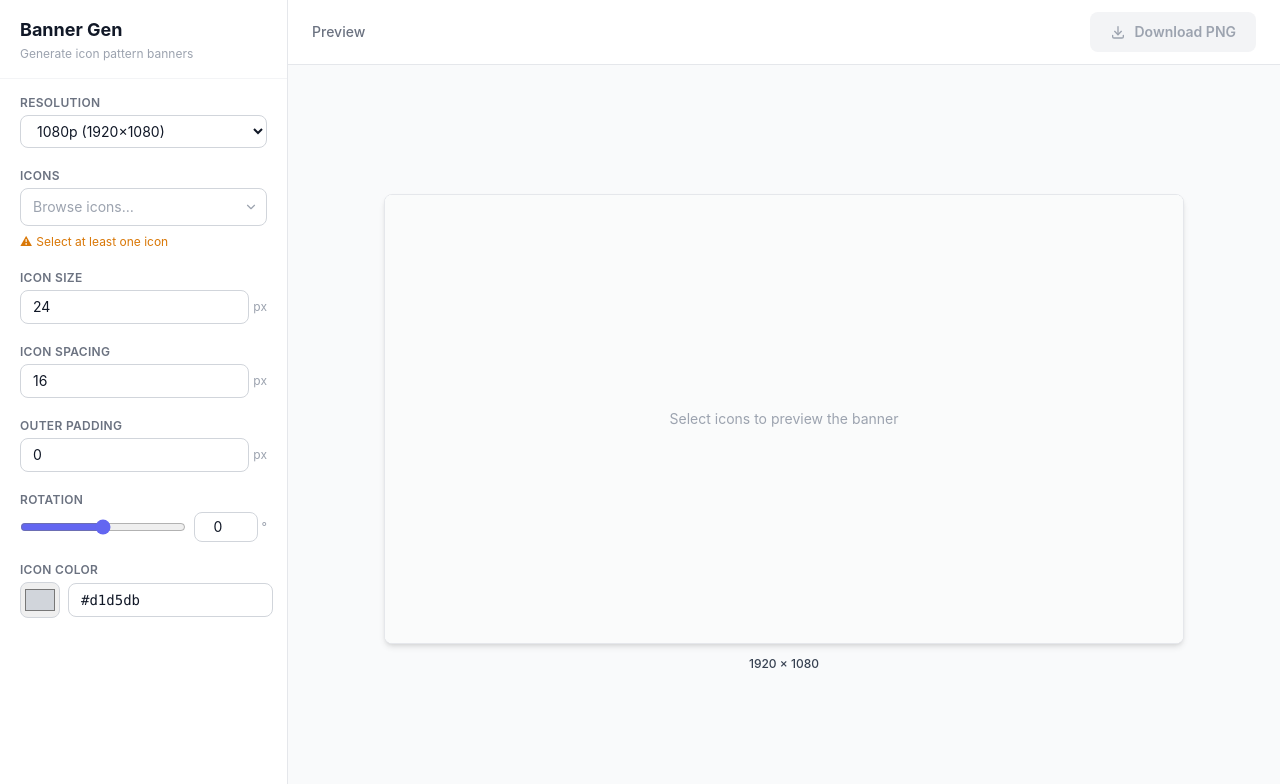
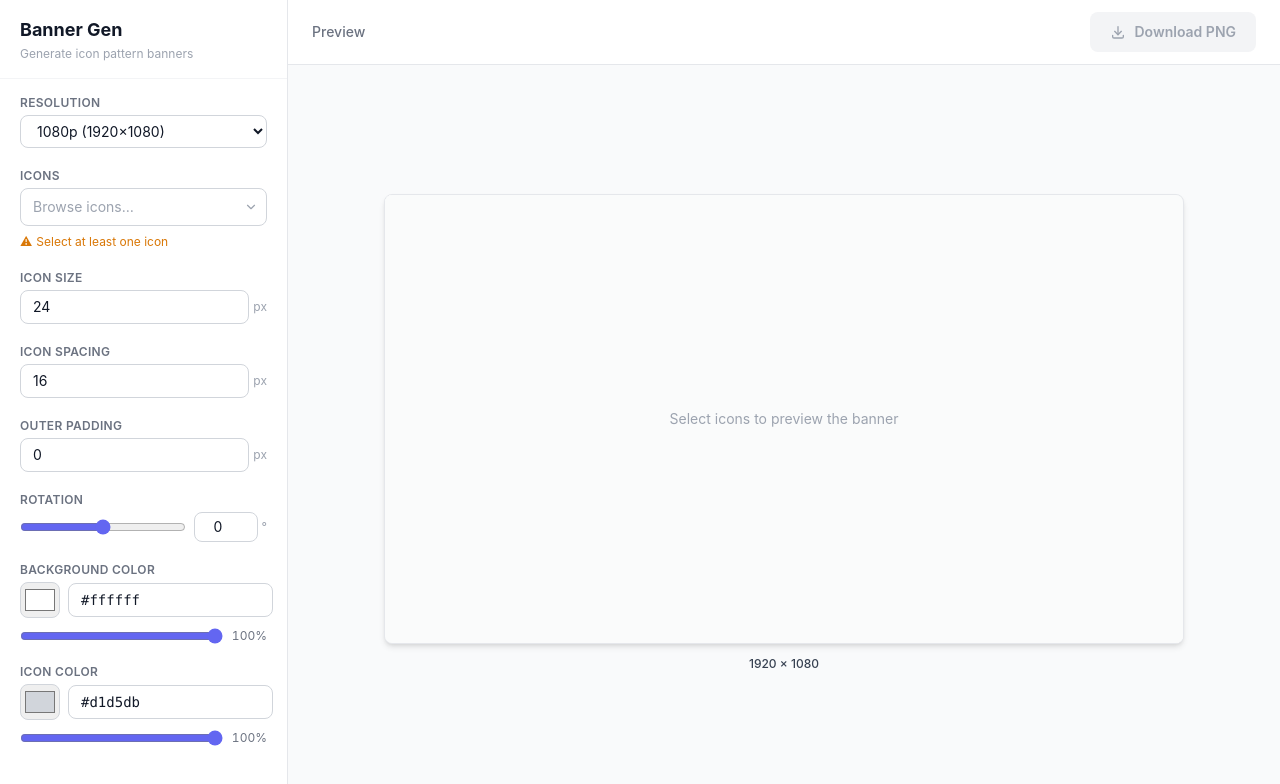
Before and after one commit to DEEJ4Y/icon-banner-generator, a Next.js app: page / in a window 1280 px wide. Shown: the top 784 px of the page. Built offline with nearby package versions, Linux system fonts and the light colour scheme.

Commit message:
feat: background opacity

```diff
--- a/components/BannerApp.tsx
+++ b/components/BannerApp.tsx
@@ -13,6 +13,9 @@ const DEFAULT_CONFIG: BannerConfig = {
   padding: 0,
   rotation: 0,
   color: '#d1d5db',
+  iconOpacity: 100,
+  bgColor: '#ffffff',
+  bgOpacity: 100,
 };
 
 export default function BannerApp() {
--- a/components/BannerPreview.tsx
+++ b/components/BannerPreview.tsx
@@ -17,7 +17,7 @@ export default function BannerPreview({ config }: Props) {
   const debounceRef = useRef<ReturnType<typeof setTimeout> | null>(null);
   const renderingRef = useRef(false);
 
-  const { resolution, selectedIcons, iconSize, spacing, padding, rotation, color } = config;
+  const { resolution, selectedIcons, iconSize, spacing, padding, rotation, color, iconOpacity, bgColor, bgOpacity } = config;
   const { width: resW, height: resH } = resolution;
 
   // Compute scaled dimensions for preview
@@ -43,11 +43,14 @@ export default function BannerPreview({ config }: Props) {
         padding: Math.round(padding * scale),
         rotation,
         color,
+        iconOpacity,
+        bgColor,
+        bgOpacity,
       });
     } finally {
       renderingRef.current = false;
     }
-  }, [previewW, previewH, scale, selectedIcons, iconSize, spacing, padding, rotation, color]);
+  }, [previewW, previewH, scale, selectedIcons, iconSize, spacing, padding, rotation, color, iconOpacity, bgColor, bgOpacity]);
 
   useEffect(() => {
     if (debounceRef.current) clearTimeout(debounceRef.current);
@@ -74,8 +77,17 @@ export default function BannerPreview({ config }: Props) {
     <div className="flex flex-col items-center gap-3 w-full">
       {/* Canvas wrapper */}
       <div
-        className="relative bg-white rounded-lg shadow-md overflow-hidden border border-gray-200"
-        style={{ width: previewW, height: previewH, maxWidth: '100%' }}
+        className="relative rounded-lg shadow-md overflow-hidden border border-gray-200"
+        style={{
+          width: previewW,
+          height: previewH,
+          maxWidth: '100%',
+          backgroundImage:
+            'linear-gradient(45deg, #d1d5db 25%, transparent 25%), linear-gradient(-45deg, #d1d5db 25%, transparent 25%), linear-gradient(45deg, transparent 75%, #d1d5db 75%), linear-gradient(-45deg, transparent 75%, #d1d5db 75%)',
+          backgroundSize: '16px 16px',
+          backgroundPosition: '0 0, 0 8px, 8px -8px, -8px 0px',
+          backgroundColor: '#f9fafb',
+        }}
       >
         <canvas
           ref={canvasRef}
--- a/components/ControlPanel.tsx
+++ b/components/ControlPanel.tsx
@@ -18,6 +18,9 @@ export interface BannerConfig {
   padding: number;
   rotation: number;
   color: string;
+  iconOpacity: number;
+  bgColor: string;
+  bgOpacity: number;
 }
 
 interface Props {
@@ -175,7 +178,40 @@ export default function ControlPanel({ config, onChange }: Props) {
           </div>
         </Field>
 
-        {/* Color */}
+        {/* Background Color */}
+        <Field label="Background Color">
+          <div className="flex items-center gap-2">
+            <input
+              type="color"
+              value={config.bgColor}
+              onChange={(e) => update('bgColor', e.target.value)}
+              className="w-10 h-9 rounded-lg border border-gray-300 cursor-pointer p-0.5 flex-shrink-0"
+            />
+            <input
+              type="text"
+              value={config.bgColor}
+              onChange={(e) => {
+                const v = e.target.value;
+                if (/^#[0-9a-fA-F]{0,6}$/.test(v)) update('bgColor', v);
+              }}
+              placeholder="#ffffff"
+              className="flex-1 border border-gray-300 rounded-lg px-3 py-1.5 text-sm font-mono focus:outline-none focus:ring-2 focus:ring-indigo-400 focus:border-transparent"
+            />
+          </div>
+          <div className="flex items-center gap-2 mt-1.5">
+            <input
+              type="range"
+              min={0}
+              max={100}
+              value={config.bgOpacity}
+              onChange={(e) => update('bgOpacity', parseInt(e.target.value, 10))}
+              className="flex-1 accent-indigo-500"
+            />
+            <span className="text-xs text-gray-500 w-9 text-right tabular-nums">{config.bgOpacity}%</span>
+          </div>
+        </Field>
+
+        {/* Icon Color */}
         <Field label="Icon Color">
           <div className="flex items-center gap-2">
             <input
@@ -195,6 +231,17 @@ export default function ControlPanel({ config, onChange }: Props) {
               className="flex-1 border border-gray-300 rounded-lg px-3 py-1.5 text-sm font-mono focus:outline-none focus:ring-2 focus:ring-indigo-400 focus:border-transparent"
             />
           </div>
+          <div className="flex items-center gap-2 mt-1.5">
+            <input
+              type="range"
+              min={0}
+              max={100}
+              value={config.iconOpacity}
+              onChange={(e) => update('iconOpacity', parseInt(e.target.value, 10))}
+              className="flex-1 accent-indigo-500"
+            />
+            <span className="text-xs text-gray-500 w-9 text-right tabular-nums">{config.iconOpacity}%</span>
+          </div>
         </Field>
       </div>
     </aside>
--- a/components/DownloadButton.tsx
+++ b/components/DownloadButton.tsx
@@ -13,7 +13,7 @@ interface Props {
 export default function DownloadButton({ config }: Props) {
   const [loading, setLoading] = useState(false);
 
-  const { resolution, selectedIcons, iconSize, spacing, padding, rotation, color } = config;
+  const { resolution, selectedIcons, iconSize, spacing, padding, rotation, color, iconOpacity, bgColor, bgOpacity } = config;
   const { width, height } = resolution;
 
   const grid = calculateGrid({ canvasWidth: width, canvasHeight: height, iconSize, spacing, padding });
@@ -34,6 +34,9 @@ export default function DownloadButton({ config }: Props) {
         padding,
         rotation,
         color,
+        iconOpacity,
+        bgColor,
+        bgOpacity,
       });
 
       const dataUrl = offscreen.toDataURL('image/png');
--- a/lib/renderer.ts
+++ b/lib/renderer.ts
@@ -10,6 +10,9 @@ export interface RenderConfig {
   padding: number;
   rotation: number;
   color: string;
+  iconOpacity: number;
+  bgColor: string;
+  bgOpacity: number;
 }
 
 function buildSvgString(innerPaths: string, size: number, color: string): string {
@@ -37,7 +40,7 @@ export async function renderBanner(
   canvas: HTMLCanvasElement,
   config: RenderConfig
 ): Promise<void> {
-  const { width, height, iconNames, iconSize, spacing, padding, rotation, color } = config;
+  const { width, height, iconNames, iconSize, spacing, padding, rotation, color, iconOpacity, bgColor, bgOpacity } = config;
 
   canvas.width = width;
   canvas.height = height;
@@ -45,9 +48,14 @@ export async function renderBanner(
   const ctx = canvas.getContext('2d');
   if (!ctx) throw new Error('Could not get canvas context');
 
-  // White background
-  ctx.fillStyle = '#ffffff';
-  ctx.fillRect(0, 0, width, height);
+  // Background — clear first, then fill if opacity > 0
+  ctx.clearRect(0, 0, width, height);
+  if (bgOpacity > 0) {
+    ctx.globalAlpha = bgOpacity / 100;
+    ctx.fillStyle = bgColor;
+    ctx.fillRect(0, 0, width, height);
+    ctx.globalAlpha = 1;
+  }
 
   if (iconNames.length === 0) return;
 
@@ -77,6 +85,7 @@ export async function renderBanner(
   const rotationRad = (rotation * Math.PI) / 180;
 
   // Draw all cells with a random icon per cell
+  ctx.globalAlpha = iconOpacity / 100;
   for (const pos of positions) {
     const name = iconNames[Math.floor(Math.random() * iconNames.length)];
     const img = imageMap.get(name);
@@ -91,4 +100,5 @@ export async function renderBanner(
     ctx.drawImage(img, -iconSize / 2, -iconSize / 2, iconSize, iconSize);
     ctx.restore();
   }
+  ctx.globalAlpha = 1;
 }
```
